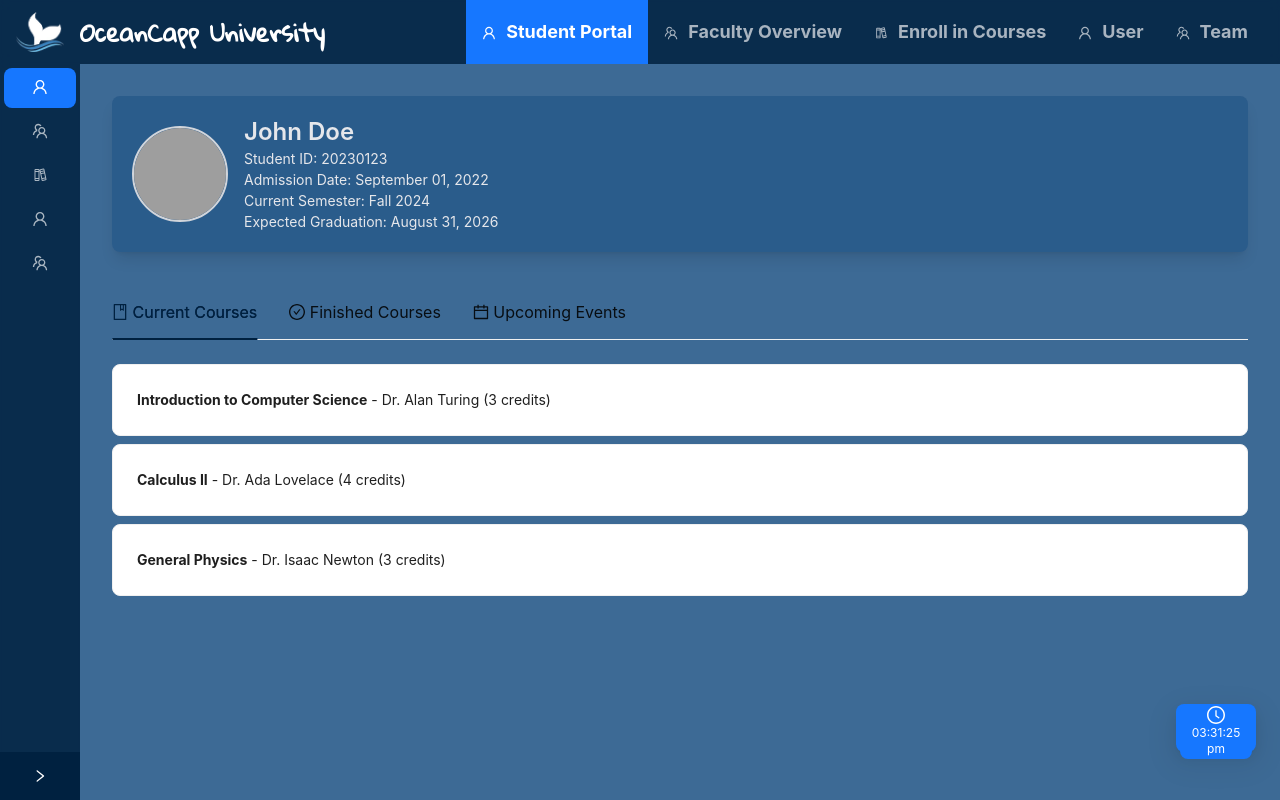
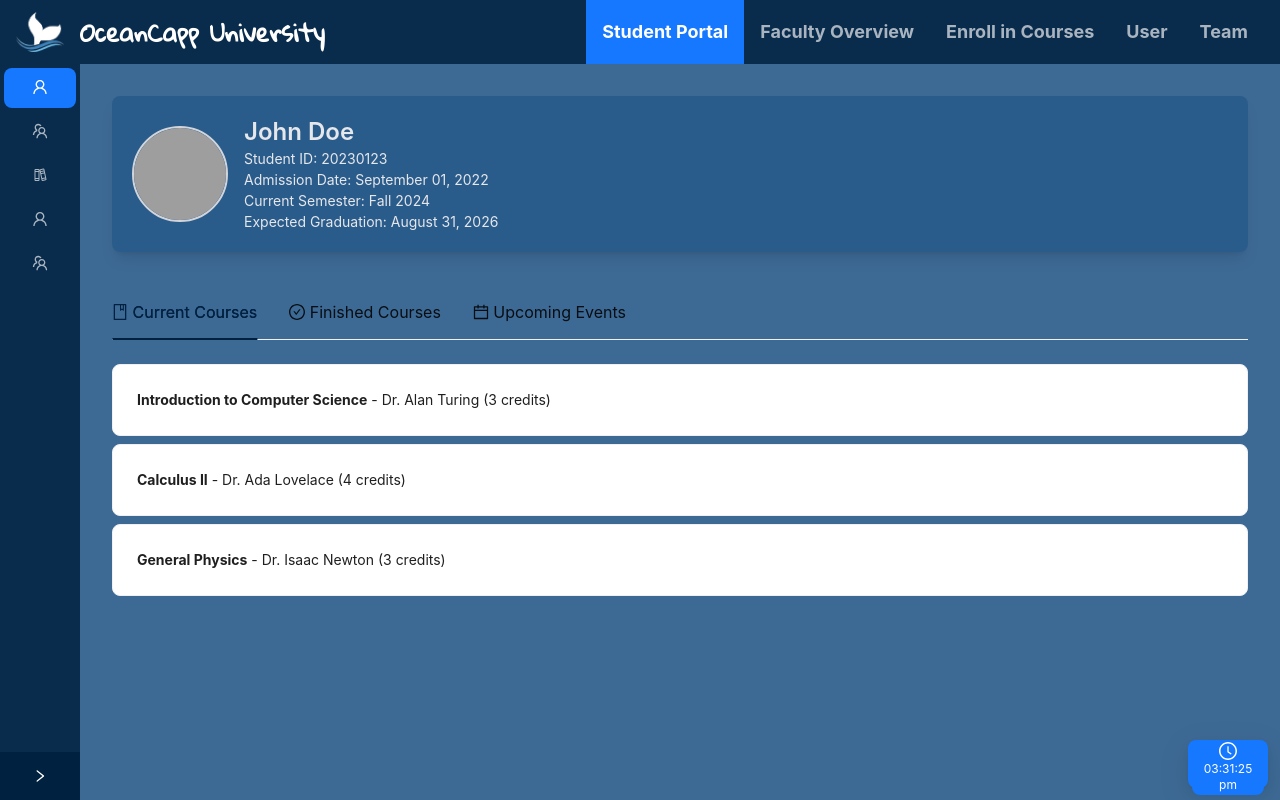
Before and after one commit to nazmul-nhb/oceancapp-university, a React (Vite) app: page /#current-courses in a window 1280 px wide. Built offline with nearby package versions, Linux system fonts and the light colour scheme; grey boxes are pictures that could not be loaded.

Commit message:
fixed calendar width; seperated menu items for navbar without icons

```diff
--- a/src/components/Events.tsx
+++ b/src/components/Events.tsx
@@ -94,7 +94,7 @@ const Events: React.FC<{ events: Event[] }> = ({ events }) => {
 					</li>
 				))}
 			</ul>
-			<div className="w-80 !rounded-lg">
+			<div className="w-72 !rounded-lg">
 				<div className="calendar-controls flex justify-between mb-4">
 					<Button
 						icon={<CaretLeftOutlined />}
--- a/src/components/LiveClock.tsx
+++ b/src/components/LiveClock.tsx
@@ -22,9 +22,9 @@ const LiveClock: React.FC = () => {
 				shape="square"
 				type="primary"
 				description={currentTime}
-				style={{ insetInlineEnd: 24 }}
+				style={{ insetInlineEnd: 12, insetBlockEnd: 12 }}
 				icon={<ClockCircleOutlined />}
-				className="px-1 w-20 h-12 rounded-lg"
+				className="px-1 w-20 h-12 !bg-opacity-30 backdrop-filter backdrop-blur-md z-10 rounded-lg"
 			/>
 		</Tooltip>
 	);
--- a/src/components/Navbar.tsx
+++ b/src/components/Navbar.tsx
@@ -2,7 +2,7 @@ import React, { useEffect, useRef, useState } from "react";
 import { Button, Layout, Menu } from "antd";
 import { MenuFoldOutlined, MenuUnfoldOutlined } from "@ant-design/icons";
 import { useLocation, Link } from "react-router-dom";
-import { logo, menuItems } from "../utilities/constants";
+import { logo, navbarMenu, sidebarMenu } from "../utilities/constants";
 import { useMediaQuery } from "react-responsive";
 import type { MenuItem } from "../types/interfaces";
 
@@ -16,7 +16,8 @@ const Navbar: React.FC = () => {
 	const navButtonRef = useRef<HTMLButtonElement>(null);
 	const location = useLocation();
 
-	const getSelectedKey = () => {
+	// Get keys for selected route
+	const getSelectedKey = (menuItems: MenuItem[]) => {
 		const currentPath = location.pathname;
 		const selectedKeys = menuItems
 			.map((item: MenuItem) => {
@@ -65,6 +66,7 @@ const Navbar: React.FC = () => {
 			document.removeEventListener("mouseup", handleClickOutside);
 		};
 	}, [sidebarRef]);
+
 	return (
 		<>
 			<Sider
@@ -83,8 +85,8 @@ const Navbar: React.FC = () => {
 					className="!bg-transparent"
 					mode="inline"
 					theme="dark"
-					selectedKeys={getSelectedKey()}
-					items={menuItems}
+					selectedKeys={getSelectedKey(sidebarMenu)}
+					items={sidebarMenu}
 				/>
 			</Sider>
 			<Header className="bg-opacity-30 flex justify-start md:justify-between items-center sticky top-0 w-full px-0 md:px-4 backdrop-filter backdrop-blur-sm bg-oceancapp-primary/85 z-10">
@@ -121,10 +123,11 @@ const Navbar: React.FC = () => {
 				{isLargeOrXL && (
 					<Menu
 						className="font-bold text-lg !bg-transparent"
+						// itemIcon={null}
 						theme="dark"
 						mode="horizontal"
-						selectedKeys={getSelectedKey()}
-						items={menuItems}
+						selectedKeys={getSelectedKey(navbarMenu)}
+						items={navbarMenu}
 					/>
 				)}
 			</Header>
--- a/src/utilities/constants.tsx
+++ b/src/utilities/constants.tsx
@@ -7,7 +7,7 @@ import { TeamOutlined, UserOutlined } from "@ant-design/icons";
 import type { MenuItem } from "../types/interfaces";
 
 // Navbar & Sidebar menu items
-const menuItems: MenuItem[] = [
+export const sidebarMenu: MenuItem[] = [
 	{
 		key: "1",
 		icon: <UserOutlined />,
@@ -59,4 +59,52 @@ const menuItems: MenuItem[] = [
 	},
 ];
 
-export { logo, empty, menuItems };
+// Navbar menu items
+export const navbarMenu: MenuItem[] = [
+	{
+		key: "1",
+		label: <NavLink to="/">Student Portal</NavLink>,
+	},
+	{
+		key: "2",
+		label: <NavLink to="/faculty-overview">Faculty Overview</NavLink>,
+	},
+	{
+		key: "3",
+		label: <NavLink to="/course-registration">Enroll in Courses</NavLink>,
+	},
+	{
+		key: "sub1",
+		label: "User",
+		children: [
+			{
+				key: "4",
+				label: <NavLink to="/user/tom">Tom</NavLink>,
+			},
+			{
+				key: "5",
+				label: <NavLink to="/user/bill">Bill</NavLink>,
+			},
+			{
+				key: "6",
+				label: <NavLink to="/user/alex">Alex</NavLink>,
+			},
+		],
+	},
+	{
+		key: "sub2",
+		label: "Team",
+		children: [
+			{
+				key: "7",
+				label: <NavLink to="/team/1">Team 1</NavLink>,
+			},
+			{
+				key: "8",
+				label: <NavLink to="/team/2">Team 2</NavLink>,
+			},
+		],
+	},
+];
+
+export { logo, empty };
```
